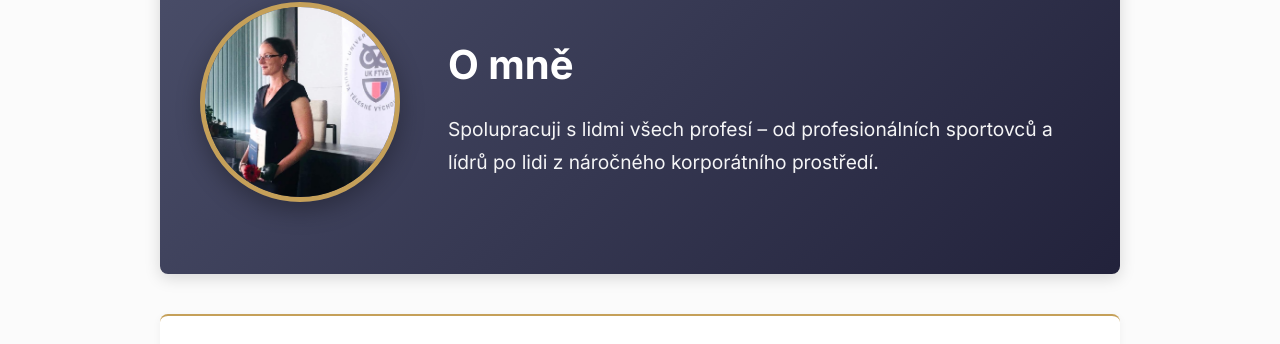
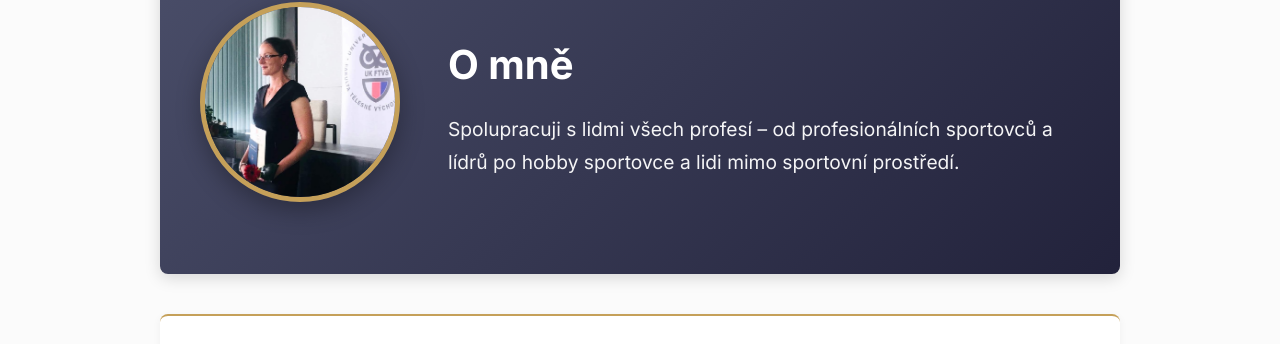
Before and after one commit to westleyovercash/tereza-rydlova, a Jekyll site: the page built from omne.md, in a window 1280 px wide and 900 px high. Shown: the part 233-577 px from the top of the window. Built offline with Jekyll 4.4.1, drawn with Linux system fonts in a browser that asks for light colours.

Commit message:
Update omne.md

```diff
--- a/omne.md
+++ b/omne.md
@@ -9,7 +9,7 @@ title: O mně
     </div>
     <div class="about-hero-text">
       <h1>O mně</h1>
-      <p class="intro-text">Spolupracuji s lidmi všech profesí – od profesionálních sportovců a lídrů po lidi z náročného korporátního prostředí.</p>
+      <p class="intro-text">Spolupracuji s lidmi všech profesí – od profesionálních sportovců a lídrů po hobby sportovce a lidi mimo sportovní prostředí.</p>
     </div>
   </div>
 </section>
```
